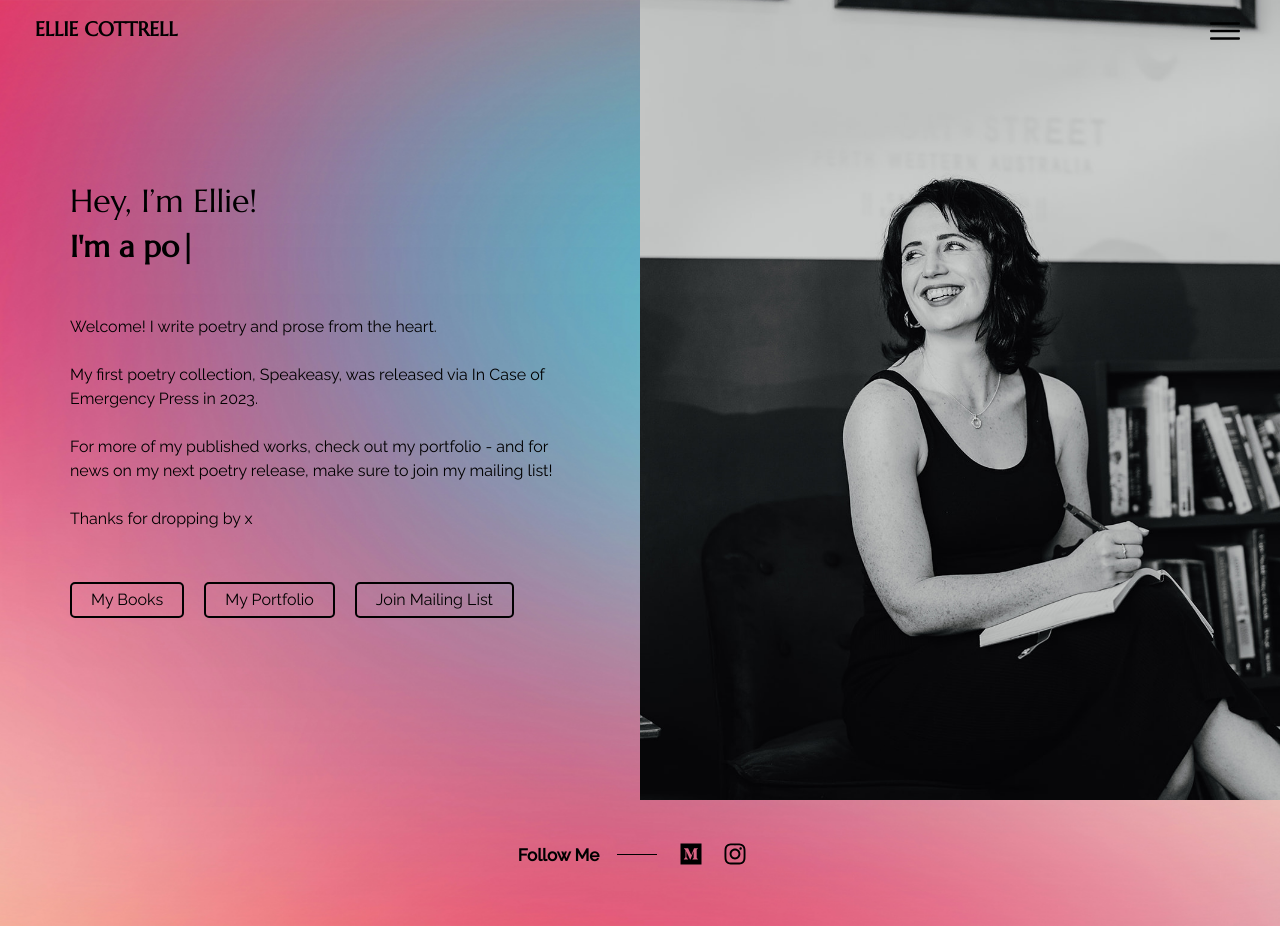
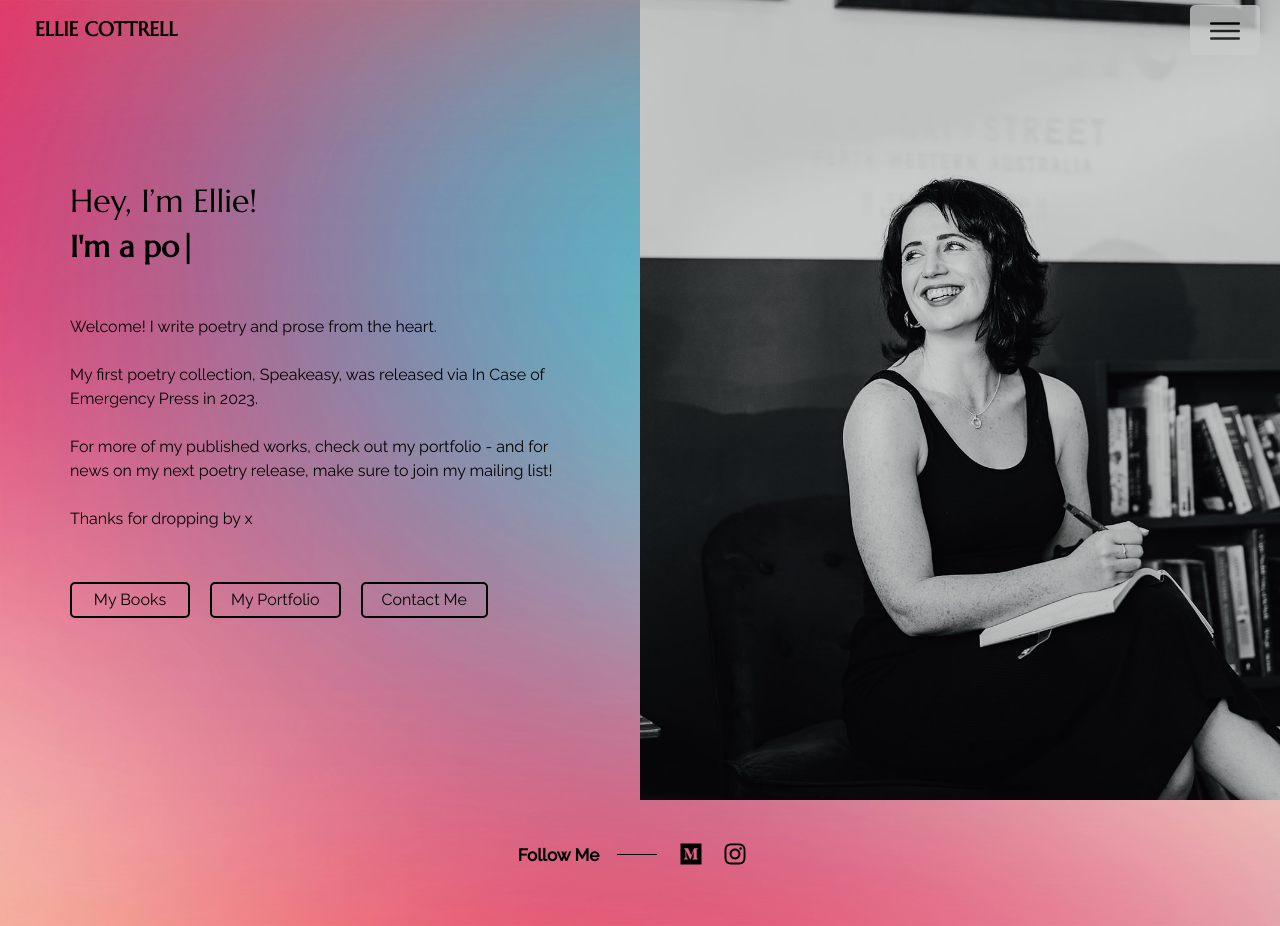
Before and after one commit to p-cottrell/poetry-website, a React (Create React App) app: page / in a window 1280 px wide. Built offline with nearby package versions, Linux system fonts and the light colour scheme.

Commit message:
Messing around with the hover on books page, waiting for review

```diff
--- a/src/header/style.css
+++ b/src/header/style.css
@@ -16,9 +16,8 @@
 }
 
 .menu__button {
-    color: var(--text-color);
-    background: none;
-
+    opacity: .8;
+    background-color: #c9cbca;
 }
 
 .menu__button:focus,
@@ -151,7 +150,16 @@
     .site__header {
     //background-color: var(--primary-color);
   }
+
+  .menu__button {
+    color: var(--text-color);
+    background: none;
+    opacity: 1;
+    box-shadow: none;
 }
+}
+
+
 
 .the_menu .menu_item>a {
     color: var(--text-color-2);
--- a/src/pages/books/style.css
+++ b/src/pages/books/style.css
@@ -21,7 +21,6 @@
 
 .book-item img {
     max-width: 100%;
-    height: auto;
     transition: 0.3s ease-in-out;
 }
 
@@ -45,6 +44,7 @@
     transition: opacity 0.3s ease-in-out;
     box-sizing: border-box;
     padding: 10px;
+    font-family: Marcellus;
 }
 
 .book-content p {
@@ -54,7 +54,10 @@
 }
 
 .book-item:hover .book-content {
-    opacity: 1;
+    opacity: .9;
+    background-color: #c27694;
+    box-shadow: 0 1px 10px 0 var(--bg-color);
+
 }
 
 .book-details {
--- a/src/pages/home/index.js
+++ b/src/pages/home/index.js
@@ -66,7 +66,7 @@ export const Home = () => {
                   </Link>
                   <Link to="/contact">
                     <div id="button_h" className="ac_btn btn">
-                      Join Mailing List
+                      Contact Me
                       <div className="ring one"></div>
                       <div className="ring two"></div>
                       <div className="ring three"></div>
--- a/src/pages/home/style.css
+++ b/src/pages/home/style.css
@@ -47,6 +47,7 @@ section {
   cursor: pointer;
   display: inline-block;
   margin-right: 20px;
+  min-width: 120px;
 }
 
 .ac_btn:hover {
--- a/src/pages/portfolio/style.css
+++ b/src/pages/portfolio/style.css
@@ -55,7 +55,7 @@
 }
 
 .po_item:hover {
-    box-shadow: 0 10px 15px 0 var(--bg-color);
+    box-shadow: 0 1px 10px 0 var(--bg-color);
 }
 
 .po_item:hover .content {
```
